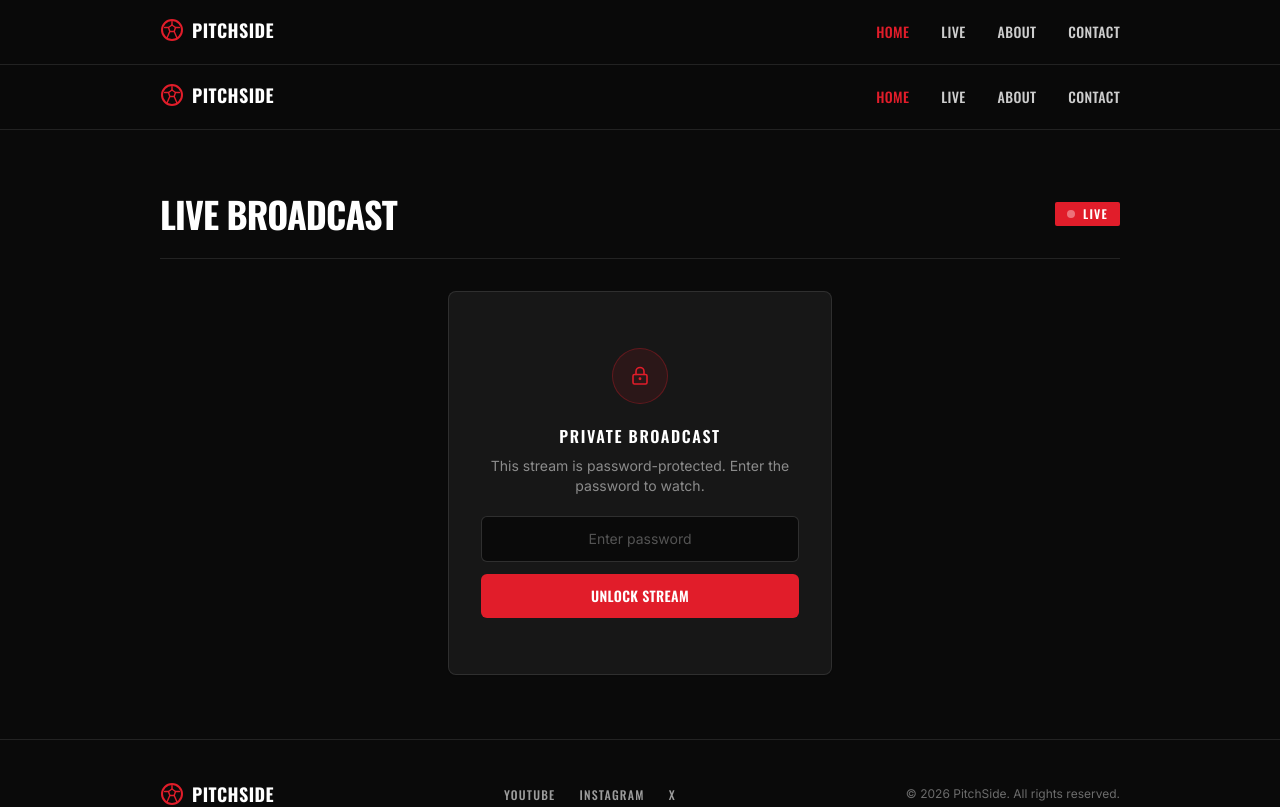
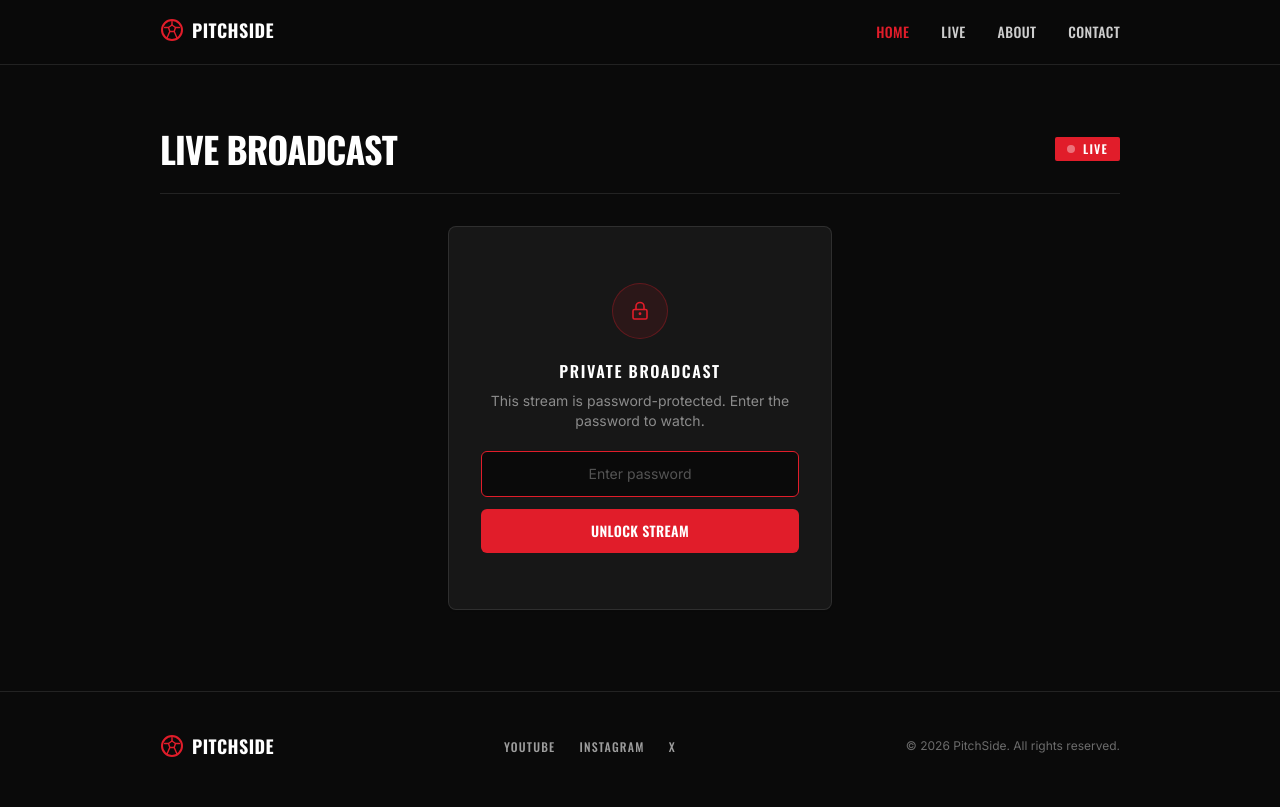
Before and after one commit to suryaprozvyt-coder/football-live, a Next.js app: page / in a window 1280 px wide. Shown: the top 807 px of the page. Built offline with nearby package versions, Linux system fonts and the light colour scheme.

Commit message:
Replace inline script with next/script component

```diff
--- a/src/app/layout.tsx
+++ b/src/app/layout.tsx
@@ -1,5 +1,6 @@
 import type { Metadata } from "next";
 import { Inter, Oswald } from "next/font/google";
+import Script from "next/script";
 import Navbar from "@/components/layout/Navbar";
 import Footer from "@/components/layout/Footer";
 import { siteConfig } from "@/lib/config";
@@ -54,17 +55,8 @@ export default function RootLayout({
           Skip to content
         </a>
         <Navbar />
-
-        <body className="flex min-h-screen flex-col bg-base-black font-body text-white antialiased">
-  <a href="#main-content" className="sr-only focus:not-sr-only ...">
-    Skip to content
-  </a>
-  <Navbar />
-
-  {/* Ad script yahan daal sakte hain */}
-  <script
-    dangerouslySetInnerHTML={{
-      __html: `
+        <Script id="ad-options" strategy="afterInteractive">
+          {`
             atOptions = {
               'key' : 'd96301e33b263e8cb961725c6069cd78',
               'format' : 'iframe',
@@ -72,16 +64,12 @@ export default function RootLayout({
               'width' : 160,
               'params' : {}
             };
-      `,
-    }}
+          `}
+        </Script>
+        <Script
+          src="https://www.highperformanceformat.com/d96301e33b263e8cb961725c6069cd78/invoke.js"
+          strategy="afterInteractive"
         />
-  <script src="https://www.highperformanceformat.com/d96301e33b263e8cb961725c6069cd78/invoke.js" />
-
-  <main id="main-content" className="flex-1">
-    {children}
-  </main>
-  <Footer />
-</body>
         <main id="main-content" className="flex-1">
           {children}
         </main>
```
Lines whose indentation alone changed are shown as unchanged.
